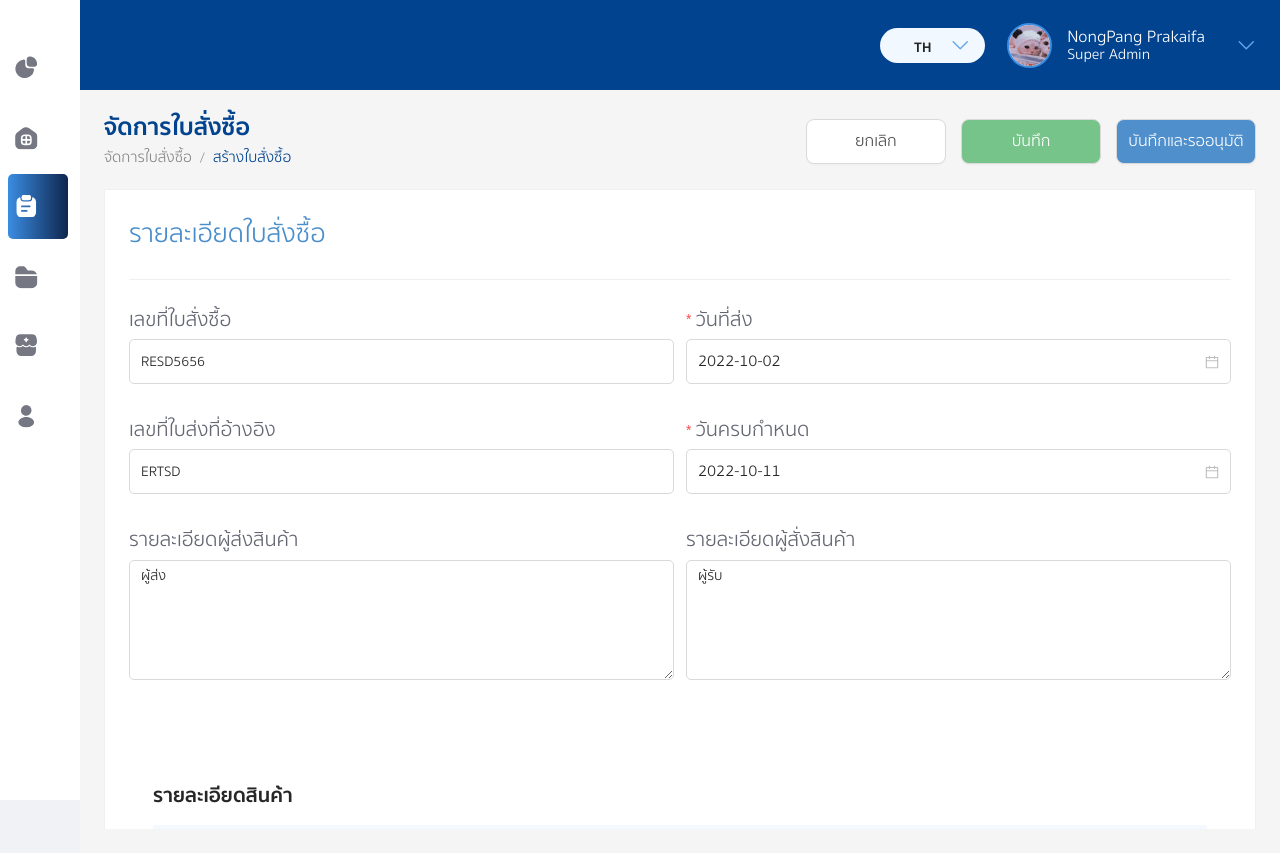
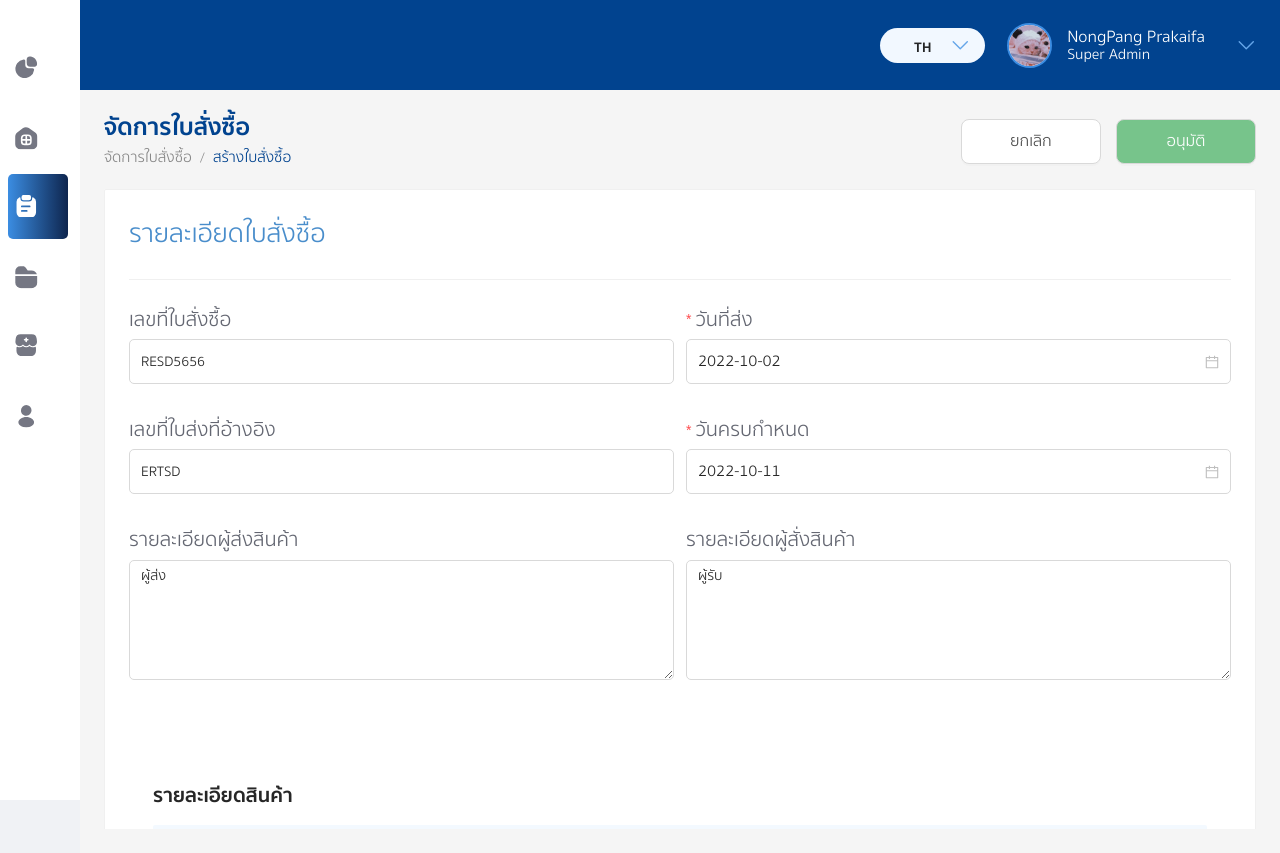
Before and after one commit to HusenMasmumas/ab-solute-health-were-house, a React (Create React App) app: page /#/purchase-order/examine in a window 1280 px wide. Built offline with nearby package versions, Linux system fonts and the light colour scheme.

Commit message:
refactor: 💡 option array buttons are displayed

```diff
--- a/src/page/purchase_order/Examine.tsx
+++ b/src/page/purchase_order/Examine.tsx
@@ -121,18 +121,11 @@ const Examine = (props: Props) => {
             },
             {
               colorButton: 'green',
-              keytext: 'บันทึก',
+              keytext: 'อนุมัติ',
               fn:  () => {
                 navigate("/purchase-order/manage");
               }
             },
-            {
-              colorButton: 'blue',
-              keytext: 'บันทึกและรออนุมัติ',
-              fn:  () => {
-                navigate("/purchase-order/manage");
-              }
-          }
           ]}
           />
           <ContentContainer>
```
